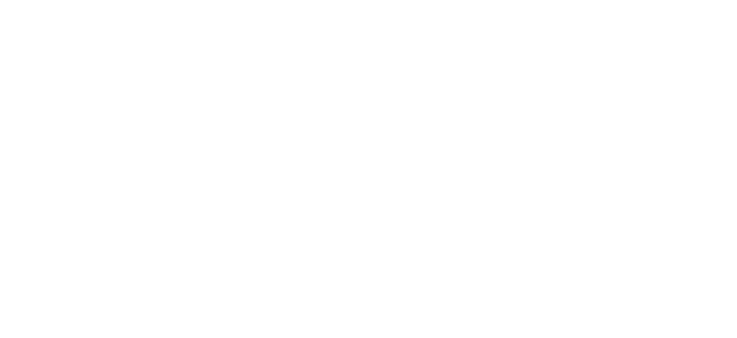
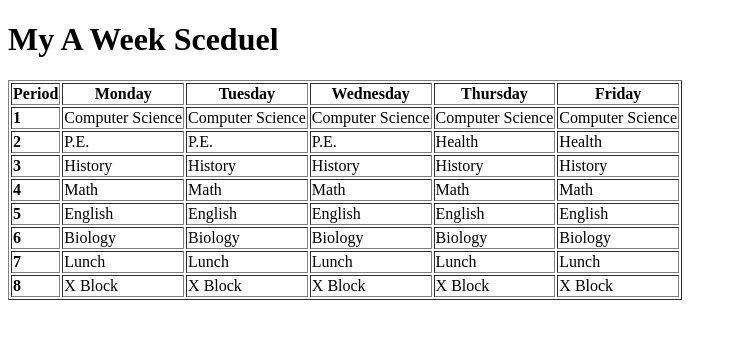
Before and after one commit to KTProg-2024/class-schedule-Kjkauz, a plain HTML site: page index.html in a window 1280 px wide. Shown: the whole page, without its empty margins (0-737 px from the left). Drawn offline with Linux system fonts and the light colour scheme.

Commit message:
added table for my school sceduel

```diff
--- a/index.html
+++ b/index.html
@@ -1,10 +1,81 @@
 <!DOCTYPE html>
 <html>
     <head>
-
+        <h1>My A Week Sceduel</h1>
     </head>
 
     <body>
-
+      <table border="1">
+        <tr>
+          <td><b>Period</b></td>
+          <th>Monday</th>
+          <th>Tuesday</th>
+          <th>Wednesday</th>
+          <th>Thursday</th>
+          <th>Friday</th>
+          </tr>
+        <tr>
+          <td><b>1</b></td>
+          <td>Computer Science</td>
+          <td>Computer Science</td>
+          <td>Computer Science</td>
+          <td>Computer Science</td>
+          <td>Computer Science</td>
+        </tr>
+        <tr>
+          <td><b>2</b></td>
+          <td>P.E.</td>
+          <td>P.E.</td>
+          <td>P.E.</td>
+          <td>Health</td>
+          <td>Health</td>
+        </tr>
+        <tr>
+          <td><b>3</b></td>
+          <td>History</td>
+          <td>History</td>
+          <td>History</td>
+          <td>History</td>
+          <td>History</td>
+        </tr>
+        <tr>
+          <td><b>4</b></td>
+          <td>Math</td>
+          <td>Math</td>
+          <td>Math</td>
+          <td>Math</td>
+          <td>Math</td>
+        </tr>
+        <tr>
+          <td><b>5</b></td>
+          <td>English</td>
+          <td>English</td>
+          <td>English</td>
+          <td>English</td>
+          <td>English</td>
+        </tr>
+        <tr>
+          <td><b>6</b></td>
+          <td>Biology</td>
+          <td>Biology</td>
+          <td>Biology</td>
+          <td>Biology</td>
+          <td>Biology</td>
+        </tr>
+        <tr>
+          <td><b>7</b></td>
+          <td>Lunch</td>
+          <td>Lunch</td>
+          <td>Lunch</td>
+          <td>Lunch</td>
+          <td>Lunch</td>
+        </tr>
+        <tr>
+          <td><b>8</b></td>
+          <td>X Block</td>
+          <td>X Block</td>
+          <td>X Block</td>
+          <td>X Block</td>
+          <td>X Block</td>
     </body>
 </html>
```
